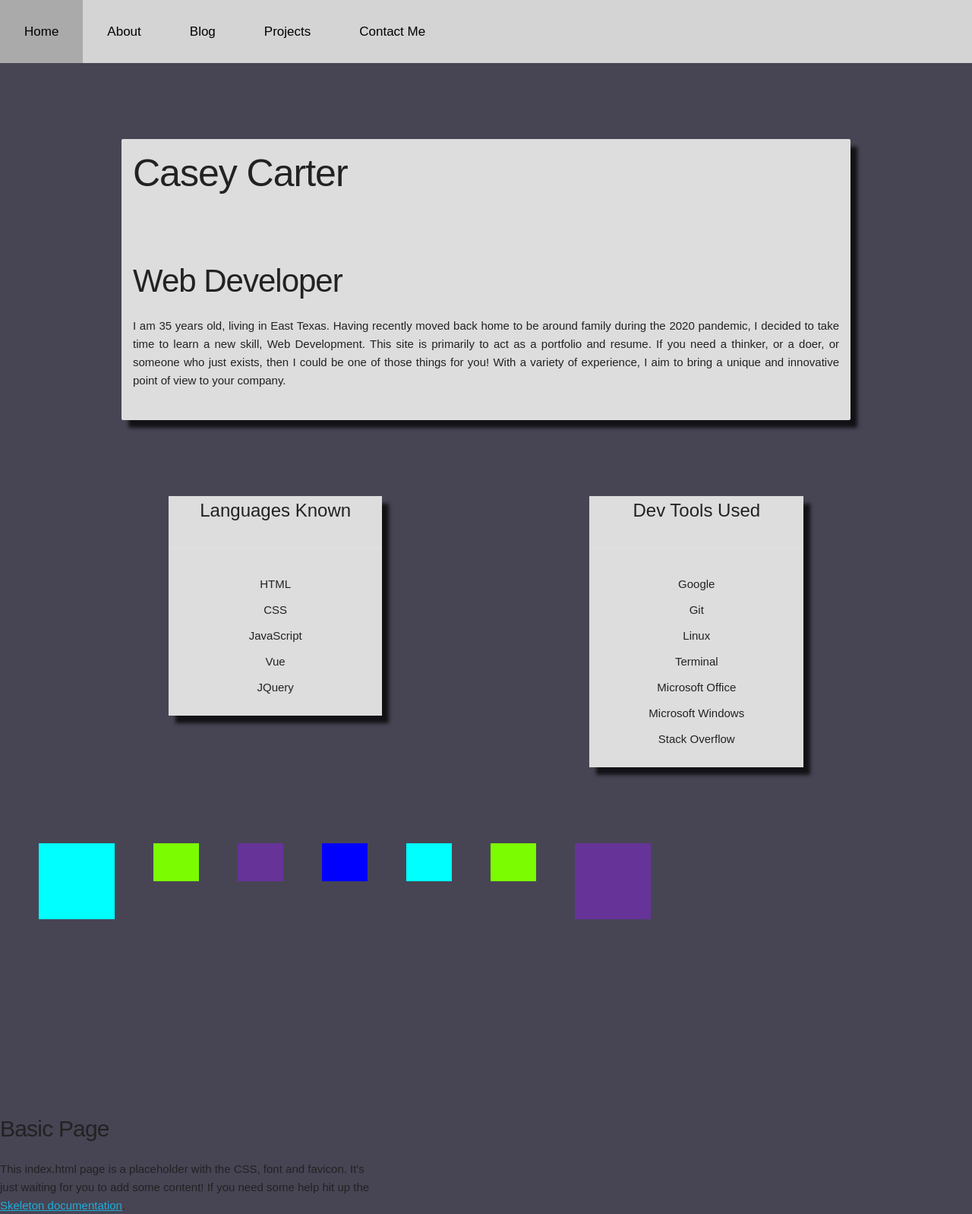
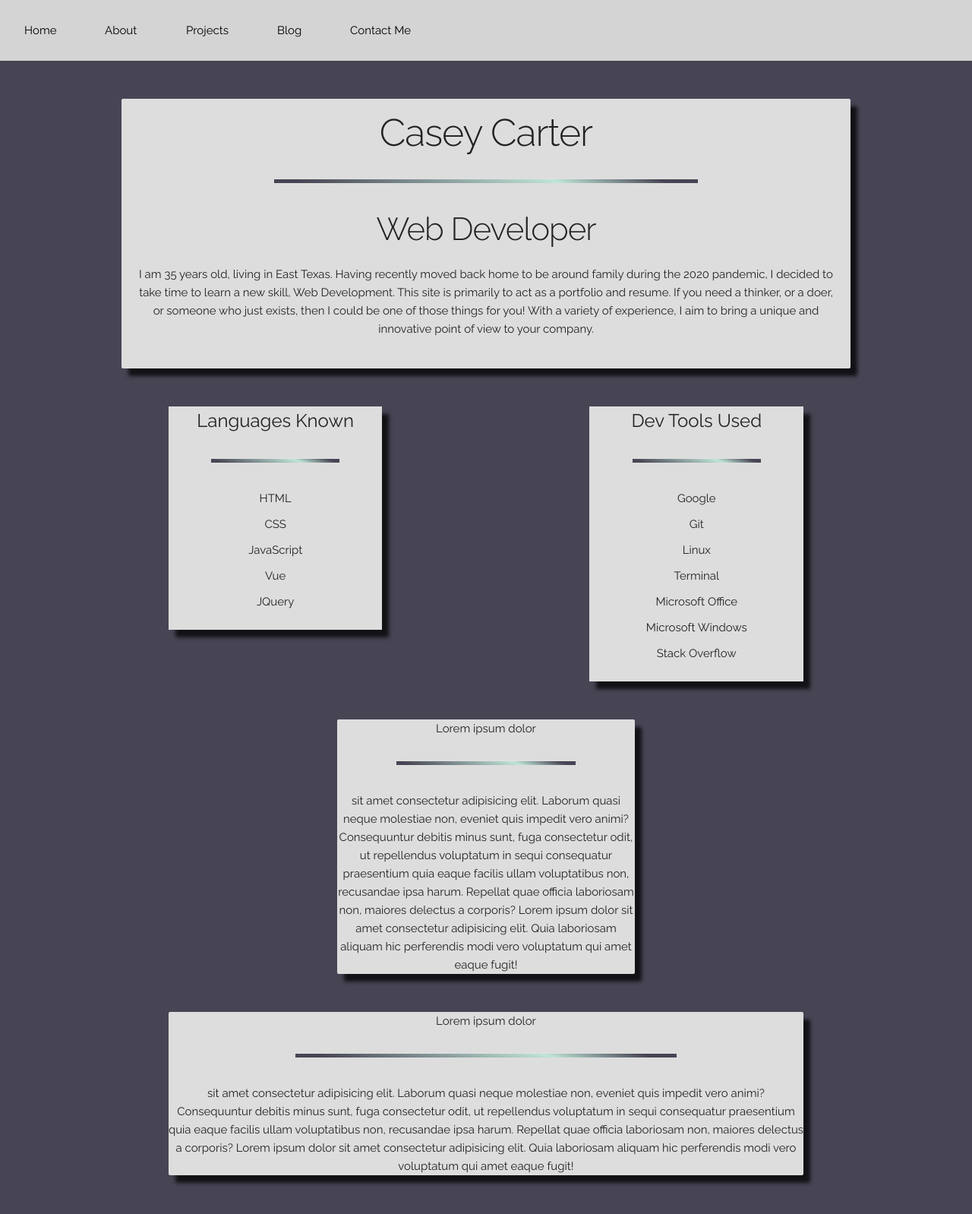
Before and after one commit to carter85/ccartersite, a plain HTML site: page index.html in a window 1280 px wide. Shown: the whole page at 76% size. Drawn offline with nearby package versions, Linux system fonts and the light colour scheme.

Commit message:
finished header, added other sections

```diff
--- a/css/navstyle.css
+++ b/css/navstyle.css
@@ -1,15 +1,15 @@
 
-    body {
-      margin: 0;
-      font-family: Arial, Helvetica, sans-serif;
+    .navWord {
+        transform: skewX(-25deg);
+      }
+    .navWord span {
+        transform: skewX(25deg);
     }
-
     .topnav {
       overflow: hidden;
       background-color: rgb(212, 212, 212);
       color: black;
     }
-
     .topnav span, .topnav a {
         float: left;
         display: block;
@@ -17,18 +17,14 @@
         text-align: center;
         padding: 14px 16px;
         text-decoration: none;
-        font-size: 17px;
     }
-
   .navWord:hover {
     background-color: #aaa;
     color: black;
   }
-
     .topnav .icon {
       display: none;
     }
-
     @media screen and (max-width: 600px) {
       .topnav a:not(:first-child) {display: none;}
       .topnav a.icon {
--- a/css/skeleton.css
+++ b/css/skeleton.css
@@ -464,13 +464,43 @@ there.
   z-index: 1;
 
 }
+#name{
+  color: black;
+}
+.animate__rotateInDownRight {
+  animation-delay: 1s;
+}
+.animate__fadeInUp {
+  animation-delay: 2s;
+}
+.divider {
+  width: 60%;
+  height: 5px;
+  background: rgb(71,69,84);
+  background: linear-gradient(20deg, rgba(71,69,84,1) 7%, rgba(192,229,216,1) 66%, rgba(71,69,84,1) 91%);
+}
+
 #introContainer {
   background-color: #ddd;
-  border-radius: 2px;;
-  display: grid;
-  align-content: center;
+  border-radius: 2px;
+  display: block;
+  text-align: center;
   position: relative;
-  z-index: 1;
+  z-index: 0;
+  -webkit-box-shadow: 9px 10px 5px 0px rgba(0,0,0,0.75);
+-moz-box-shadow: 9px 10px 5px 0px rgba(0,0,0,0.75);
+box-shadow: 9px 10px 5px 0px rgba(0,0,0,0.75);
+}
+.genericContainer {
+  background-color: #ddd;
+  min-width: 3em;
+  width: 80%;
+  min-height: 5em;
+  border-radius: 2px;
+  display: block;
+  text-align: center;
+  position: relative;
+  z-index: 0;
   -webkit-box-shadow: 9px 10px 5px 0px rgba(0,0,0,0.75);
 -moz-box-shadow: 9px 10px 5px 0px rgba(0,0,0,0.75);
 box-shadow: 9px 10px 5px 0px rgba(0,0,0,0.75);
@@ -481,7 +511,7 @@ box-shadow: 9px 10px 5px 0px rgba(0,0,0,0.75);
   max-width: 100%;
   min-width: 100px;
   max-height: 100%;
-  min-height: 10rem;
+  min-height: 5rem;
   position: relative;
 }
   .knowledge {
--- a/index.html
+++ b/index.html
@@ -28,6 +28,7 @@
   <link rel="stylesheet" href="css/normalize.css">
   <link rel="stylesheet" href="css/skeleton.css">
   <link rel="stylesheet" href="css/navstyle.css">
+  <link rel="stylesheet" href="https://cdnjs.cloudflare.com/ajax/libs/animate.css/4.1.1/animate.min.css">
 
   <!-- Favicon
     –––––––––––––––––––––––––––––––––––––––––––––––––– -->
@@ -46,12 +47,12 @@
   –––––––––––––––––––––––––––––––––––––––––––––––––– -->
 
 
-
+<div id="home"></div>
   <div class="topnav" id="myTopnav">
     <a class="navWord" href="#home" class="active"><span class="navWord">Home</span></a>
     <a class="navWord" href="#about"><span class="navWord">About</span></a>
+    <a class="navWord" href="#projects"><span class="navWord">Projects</span></a>
     <a class="navWord" href="#blog"><span class="navWord">Blog</span></a>
-    <a class="navWord" href="#projects"><span class="navWord">Projects</span></a>
     <a class="navWord" href="#contact"><span class="navWord">Contact Me</span></a>
     <a href="javascript:void(0);" class="icon" onclick="myFunction()">
       <i class="fa fa-bars"></i>
@@ -67,8 +68,8 @@
     }
   }
 </script>
-
- <!--  <div class="topnav" id="myTopnav">
+  <!--
+   <div class="topnav" id="myTopnav">
     <p class="navItems"><a href="#" class="navWord"><strong>Home</strong></a></p>
     <p class="navItems"><a href="#" class="navWord"><strong>About</strong></a></p>
     <p class="navItems"><a href="#" class="navWord"><strong>Projects</strong></a></p>
@@ -77,7 +78,7 @@
     <a href="javascript:void(0);" class="icon" onclick="myFunction()">
       <i class="fa fa-bars"></i>
     </a>
-  </div> -->
+  </div>  -->
 
 
 
@@ -96,9 +97,9 @@
   <div id="heroBox" class="twelve columns">
   <!-- <div id="heroBox" class="offset-by-two columns"> -->
     <div id="introContainer">
-          <h1 id="name">Casey Carter</h1>
-          <hr>
-          <h2 id="developer">Web Developer</h2>
+          <h1 class="animate__animated animate__rotateInDownRight">Casey Carter</h1>
+          <hr class="divider animate__animated animate__zoomIn">
+          <h2 id="developer" class="animate__animated animate__fadeInUp">Web Developer</h2>
               <p>I am 35 years old, living in East Texas. Having recently moved back home to be around family during the 2020 pandemic,
                   I decided to take time to learn a new skill, Web Development. This site is primarily to act as a portfolio and resume.
               If you need a thinker, or a doer, or someone who just exists, then I could be one of those things for you!
@@ -112,7 +113,7 @@
   <div class="twelve columns spacer"></div>
 
   <div id="languages" class="offset-by-two three columns knowledge">
-    <p class="knowTitle">Languages Known</p><hr>
+    <p class="knowTitle">Languages Known</p><hr class="divider animate__animated animate__zoomIn">
       <ul>
         <li>HTML </li>
         <li>CSS </li>
@@ -127,7 +128,7 @@
   <div class="two columns spacer"></div>
 
   <div id="tools" class="three columns knowledge">
-    <p class="knowTitle">Dev Tools Used</p><hr>
+    <p class="knowTitle">Dev Tools Used</p><hr class="divider animate__animated animate__zoomIn">
     <ul>
       <li>Google </li>
       <li>Git </li>
@@ -141,22 +142,14 @@
 
   <div class="twelve columns spacer"></div>
 
-  <div id="box6" class="one column"></div>
-  <div id="box7" class="one column"></div>
-  <div id="box8" class="one column"></div>
-  <div id="box9" class="one column"></div>
-  <div id="box10" class="one column"></div>
-  <div id="box11" class="one column"></div>
-  <div id="box12" class="one column"></div>
-  </div>
-  <div class="container">
-    <div class="row">
-      <div class="one-half column" style="margin-top: 25%">
-        <h4>Basic Page</h4>
-        <p>This index.html page is a placeholder with the CSS, font and favicon. It's just waiting for you to add some content! If you need some help hit up the <a href="http://www.getskeleton.com">Skeleton documentation</a>.</p>
-      </div>
-    </div>
-  </div>
+<div id="projects" class="genericContainer offset-by-one-third columns one-third column">Lorem ipsum dolor<hr class="divider animate__animated animate__zoomIn"> sit amet consectetur adipisicing elit. Laborum quasi neque molestiae non, eveniet quis impedit vero animi? Consequuntur debitis minus sunt, fuga consectetur odit, ut repellendus voluptatum in sequi consequatur praesentium quia eaque facilis ullam voluptatibus non, recusandae ipsa harum. Repellat quae officia laboriosam non, maiores delectus a corporis? Lorem ipsum dolor sit amet consectetur adipisicing elit. Quia laboriosam aliquam hic perferendis modi vero voluptatum qui amet eaque fugit!</div>
+
+<div class="twelve columns spacer"></div>
+
+<div id="blog" class="genericContainer eight offset-by-two columns">Lorem ipsum dolor <hr class="divider animate__animated animate__zoomIn">sit amet consectetur adipisicing elit. Laborum quasi neque molestiae non, eveniet quis impedit vero animi? Consequuntur debitis minus sunt, fuga consectetur odit, ut repellendus voluptatum in sequi consequatur praesentium quia eaque facilis ullam voluptatibus non, recusandae ipsa harum. Repellat quae officia laboriosam non, maiores delectus a corporis? Lorem ipsum dolor sit amet consectetur adipisicing elit. Quia laboriosam aliquam hic perferendis modi vero voluptatum qui amet eaque fugit!</div>
+
+<div class="twelve columns spacer"></div>
+
 
 <!-- End Document
   –––––––––––––––––––––––––––––––––––––––––––––––––– -->
```
Also changed, not shown: 1 other file.
